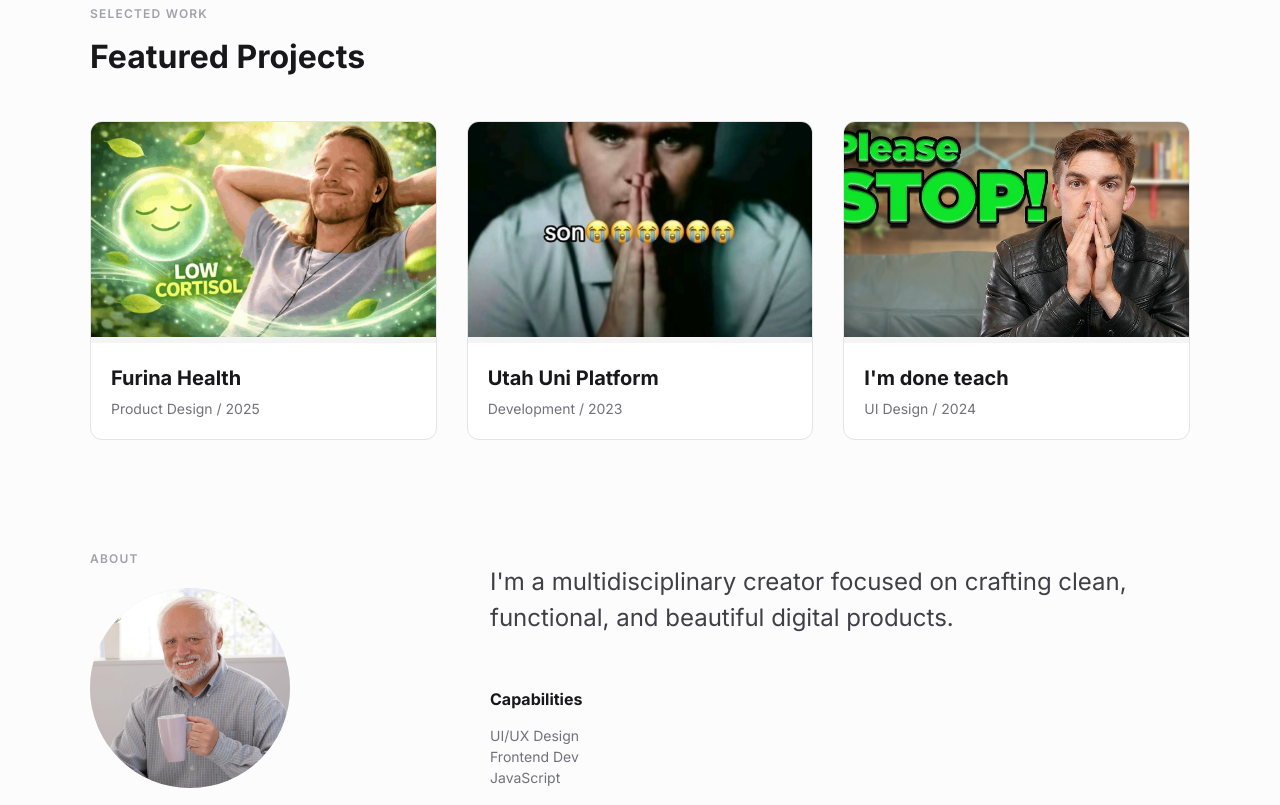
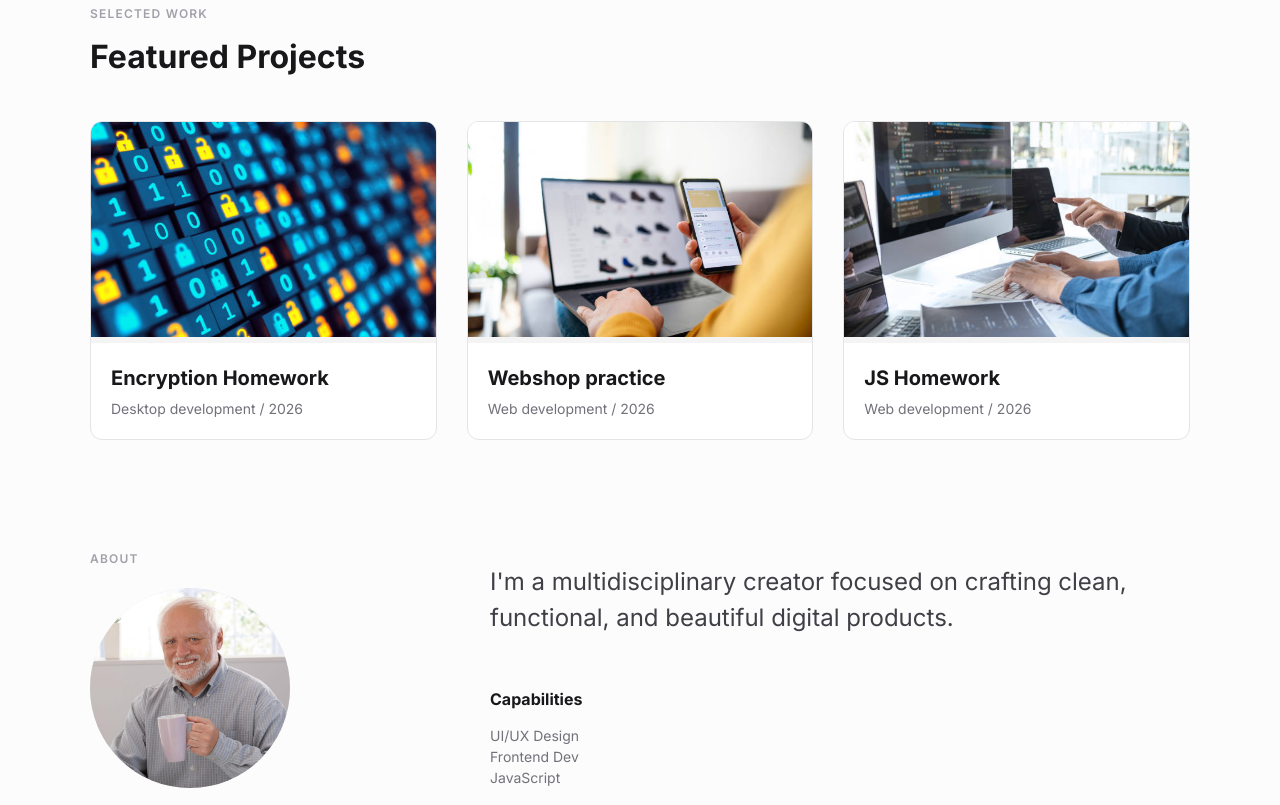
Before and after one commit to dany0325/PortfolioBuh, a plain HTML site: page index.html in a window 1280 px wide. Shown: the part 540-1345 px from the top of the page. Drawn offline with Linux system fonts and the light colour scheme.

Commit message:
Final? version

```diff
--- a/index.html
+++ b/index.html
@@ -1,20 +1,22 @@
 <!doctype html>
 <html lang="en">
+
 <head>
   <meta charset="UTF-8" />
   <meta name="viewport" content="width=device-width, initial-scale=1.0" />
-    <title>Minimal Portfolio</title>
+  <title>Portfolio</title>
   <link rel="preconnect" href="https://fonts.googleapis.com">
   <link rel="preconnect" href="https://fonts.gstatic.com" crossorigin>
   <link href="https://fonts.googleapis.com/css2?family=Inter:wght@400;500;600;700;800&display=swap" rel="stylesheet">
   <link rel="stylesheet" href="src/style.css">
 </head>
+
 <body>
 
   <!-- Navigation -->
   <nav class="navbar">
     <div class="container nav-content">
-        <a href="#" class="logo">PORTFOLIO.</a>
+      <a href="#" class="logo">KD</a>
 
       <div class="nav-links">
         <a href="#work">Work</a>
@@ -42,48 +44,58 @@
     <section class="hero">
       <h1>Creative Developer & Designer</h1>
       <p>Building digital experiences that blend aesthetic precision with technical excellence.</p>
-        <a href="#contact" style="display: inline-block; background: #18181b; color: white; padding: 12px 24px; border-radius: 8px; text-decoration: none; font-weight: 500;">Start a project</a>
+      <a href="#contact"
+        style="display: inline-block; background: #18181b; color: white; padding: 12px 24px; border-radius: 8px; text-decoration: none; font-weight: 500;">Start
+        a project</a>
     </section>
 
     <!-- Work Grid -->
     <section id="work">
       <div class="section-title">
-          <p style="text-transform: uppercase; color: #a1a1aa; font-weight: 600; font-size: 0.75rem; letter-spacing: 0.1em; margin-bottom: 10px;">Selected Work</p>
+        <p
+          style="text-transform: uppercase; color: #a1a1aa; font-weight: 600; font-size: 0.75rem; letter-spacing: 0.1em; margin-bottom: 10px;">
+          Selected Work</p>
         <h2 style="font-size: 2rem; margin: 0;">Featured Projects</h2>
       </div>
 
       <div class="project-grid">
         <!-- Project 1 -->
         <div class="card">
+          <a href="https://github.com/dany0325/titkositoHF" target="_blank">
             <div class="card-img">
-              <img src="Images/low-low-cortisol.png" alt="Project" referrerPolicy="no-referrer">
+              <img src="Images/encryption.jpg" alt="Project" referrerPolicy="no-referrer">
             </div>
             <div class="card-content">
-              <h3>Furina Health</h3>
-              <p>Product Design / 2025</p>
+              <h3>Encryption Homework</h3>
+              <p>Desktop development / 2026</p>
             </div>
+          </a>
         </div>
 
         <!-- Project 2 -->
         <div class="card">
+          <a href="https://github.com/dany0325/webaruhazHF" target="_blank">
             <div class="card-img">
-              <img src="Images/dakirk.jpg" alt="Project" referrerPolicy="no-referrer">
+              <img src="Images/webshop.jpg" alt="Project" referrerPolicy="no-referrer">
             </div>
             <div class="card-content">
-              <h3>Utah Uni Platform</h3>
-              <p>Development / 2023</p>
+              <h3>Webshop practice</h3>
+              <p>Web development / 2026</p>
             </div>
+          </a>
         </div>
 
         <!-- Project 3 -->
         <div class="card">
+          <a href="https://github.com/dany0325/listaHF" target="_blank">
             <div class="card-img">
-              <img src="Images/pleasestop.png" alt="Project" referrerPolicy="no-referrer">
+              <img src="Images/webdev.jpg" alt="Project" referrerPolicy="no-referrer">
             </div>
             <div class="card-content">
-              <h3>I'm done teach</h3>
-              <p>UI Design / 2024</p>
+              <h3>JS Homework</h3>
+              <p>Web development / 2026</p>
             </div>
+          </a>
         </div>
       </div>
     </section>
@@ -91,7 +103,9 @@
     <!-- About -->
     <section id="about" class="about">
       <div>
-          <h2 style="text-transform: uppercase; color: #a1a1aa; font-weight: 600; font-size: 0.75rem; letter-spacing: 0.1em; margin-bottom: 20px;">About</h2>
+        <h2
+          style="text-transform: uppercase; color: #a1a1aa; font-weight: 600; font-size: 0.75rem; letter-spacing: 0.1em; margin-bottom: 20px;">
+          About</h2>
         <img src="Images/portrait.jpg" class="about-avatar">
       </div>
       <div>
@@ -114,16 +128,17 @@
     <!-- Contact -->
     <section id="contact" class="contact">
       <h2>Let's build something great.</h2>
-        <a href="mailto:hello@example.com" style="color: white; font-size: 1.25rem; text-decoration: underline;">jeevacation@gmail.com</a>
+      <a href="mailto:danielkiss@valami.com" style="color: white; font-size: 1.25rem; text-decoration: underline;">danielkiss@valami.com</a>
     </section>
 
   </main>
 
   <footer class="container">
-      <p>© 2067 CP</p>
+    <p>© 2026 KD</p>
     <a href="#" style="color: inherit; text-decoration: none;">Back to top</a>
   </footer>
 
   <script type="module" src="/src/main.js"></script>
 </body>
+
 </html>
--- a/src/style.css
+++ b/src/style.css
@@ -24,6 +24,15 @@ body {
   max-width: 1100px;
   margin: 0 auto;
   padding: 0 20px;
+}
+
+a{
+  text-decoration: none;
+  color: var(--text-primary);
+}
+
+a:active, a:focus {
+  color: var(--text-primary);
 }
 
 /* Navigation */
```
Also changed, not shown: Images/dakirk.jpg (deleted), Images/encryption.jpg (added), Images/low-low-cortisol.png (deleted), Images/pleasestop.png (deleted), Images/webdev.jpg (added), Images/webshop.jpg (added). Lines whose indentation alone changed are shown as unchanged.
